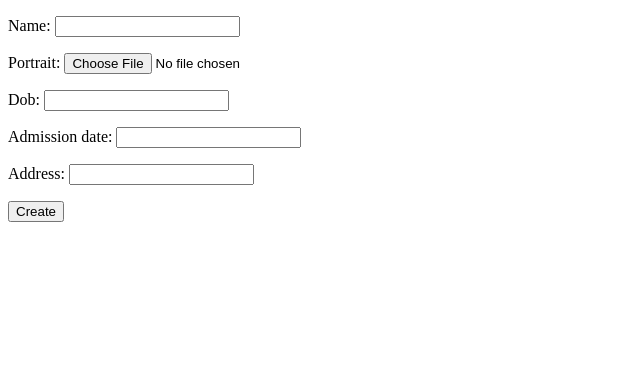
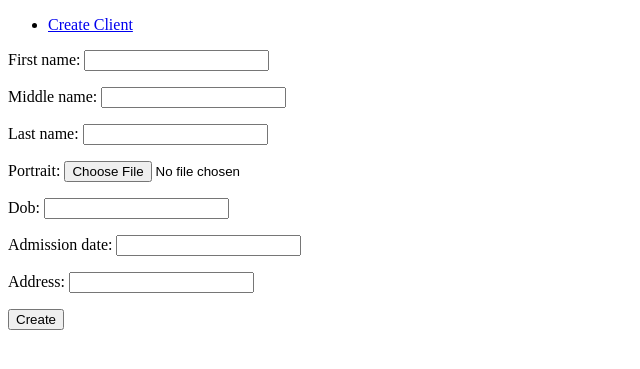
Before and after one commit to ericsryan/care_home_app, a Django app: page /profiles/create-client-profile/ in a window 1280 px wide. Shown: the top 369 px of the page, without its empty margins (0-640 px from the left). Run offline with Django 3.2, Linux system fonts and the light colour scheme.

Commit message:
Create client editing view, form, and html

```diff
--- a/care_home_app/profiles/forms.py
+++ b/care_home_app/profiles/forms.py
@@ -7,9 +7,26 @@ class ClientCreationForm(forms.ModelForm):
     class Meta:
         model = models.Client
         fields = (
-            'name',
+            'first_name',
+            'middle_name',
+            'last_name',
             'portrait',
             'dob',
             'admission_date',
             'address',
         )
+
+
+class ClientUpdateForm(forms.ModelForm):
+    """Form to update details of a client profile"""
+    class Meta:
+        model = models.Client
+        fields = (
+            'first_name',
+            'middle_name',
+            'last_name',
+            'portrait',
+            'dob',
+            'admission_date',
+            'address',
+        )
--- a/care_home_app/profiles/models.py
+++ b/care_home_app/profiles/models.py
@@ -1,7 +1,10 @@
 from django.db import models
 
 class Client(models.Model):
-    name = models.CharField(max_length=255)
+    """Personal details for a care home client."""
+    first_name = models.CharField(max_length=255)
+    middle_name = models.CharField(max_length=255)
+    last_name = models.CharField(max_length=255)
     portrait = models.ImageField(default='images/default.jpeg', upload_to='images')
     dob = models.DateField()
     admission_date = models.DateField()
--- a/care_home_app/profiles/urls.py
+++ b/care_home_app/profiles/urls.py
@@ -8,5 +8,8 @@ urlpatterns = [
     path('create-client-profile/',
          views.create_client_profile,
          name='create_client_profile'),
+    path('edit-client-profile/<pk>',
+         views.edit_client_profile,
+         name='edit_client_profile'),
 ]
 urlpatterns += staticfiles_urlpatterns()
--- a/care_home_app/profiles/views.py
+++ b/care_home_app/profiles/views.py
@@ -1,12 +1,12 @@
 from django.http import HttpResponseRedirect
-from django.shortcuts import render
+from django.shortcuts import get_object_or_404, render
 from django.urls import reverse
 
 from . import forms
 from . import models
 
 def create_client_profile(request):
-    """Create new profile"""
+    """Create new Client profile"""
     form = forms.ClientCreationForm()
     if request.method == 'POST':
         form = forms.ClientCreationForm(data=request.POST)
@@ -16,9 +16,20 @@ def create_client_profile(request):
     return render(request, 'profiles/create_client_profile.html', {'form': form})
 
 
-def edit_profile(request):
-    """Edit profile"""
-    pass
+def edit_client_profile(request, pk):
+    """Edit Client profile"""
+    client = models.Client.objects.get(pk=pk)
+    if request.method == 'POST':
+        form = forms.ClientUpdateForm(
+            request.POST,
+            instance=client
+        )
+        if form.is_valid():
+            form.save()
+            return HttpResponseRedirect(reverse('index'))
+    else:
+        form = forms.ClientUpdateForm(instance=client)
+    return render(request, 'profiles/edit_client_profile.html', {'form': form})
 
 
 def delete_profile(request):
--- a/care_home_app/templates/index.html
+++ b/care_home_app/templates/index.html
@@ -2,4 +2,7 @@
 
 {% block title %}Home{% endblock %}
 
-{% block content %}<h1>Hello!</h1>{% endblock %}
+{% block content %}
+  <h1>Hello!</h1>
+  <p><a href="{% url 'profiles:edit_client_profile' pk=1 %}">View client profile</a></p>
+{% endblock %}
--- a/care_home_app/templates/layout.html
+++ b/care_home_app/templates/layout.html
@@ -5,6 +5,9 @@
     <title>{% block title %}{% endblock %}</title>
   </head>
   <body>
+    <ul>
+      <li><a href="{% url 'profiles:create_client_profile' %}">Create Client</a></li>
+    </ul>
     {% block content %}{% endblock %}
   </body>
 </html>
```
Also changed, not shown: care_home_app/profiles/templates/profiles/edit_client_profile.html (added, +11 -0 lines), care_home_app/db.sqlite3, care_home_app/profiles/migrations/0002_auto_20210922_1514.py (added), 1 other file.
